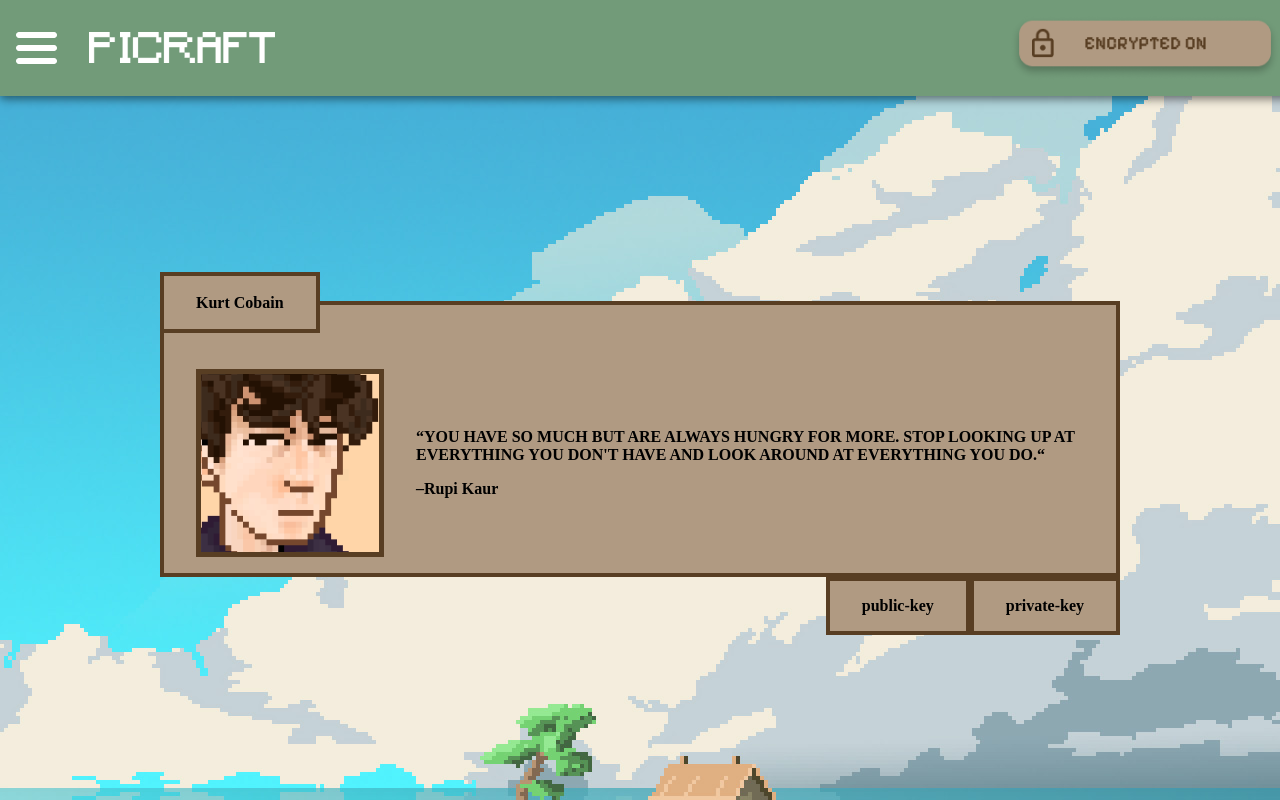
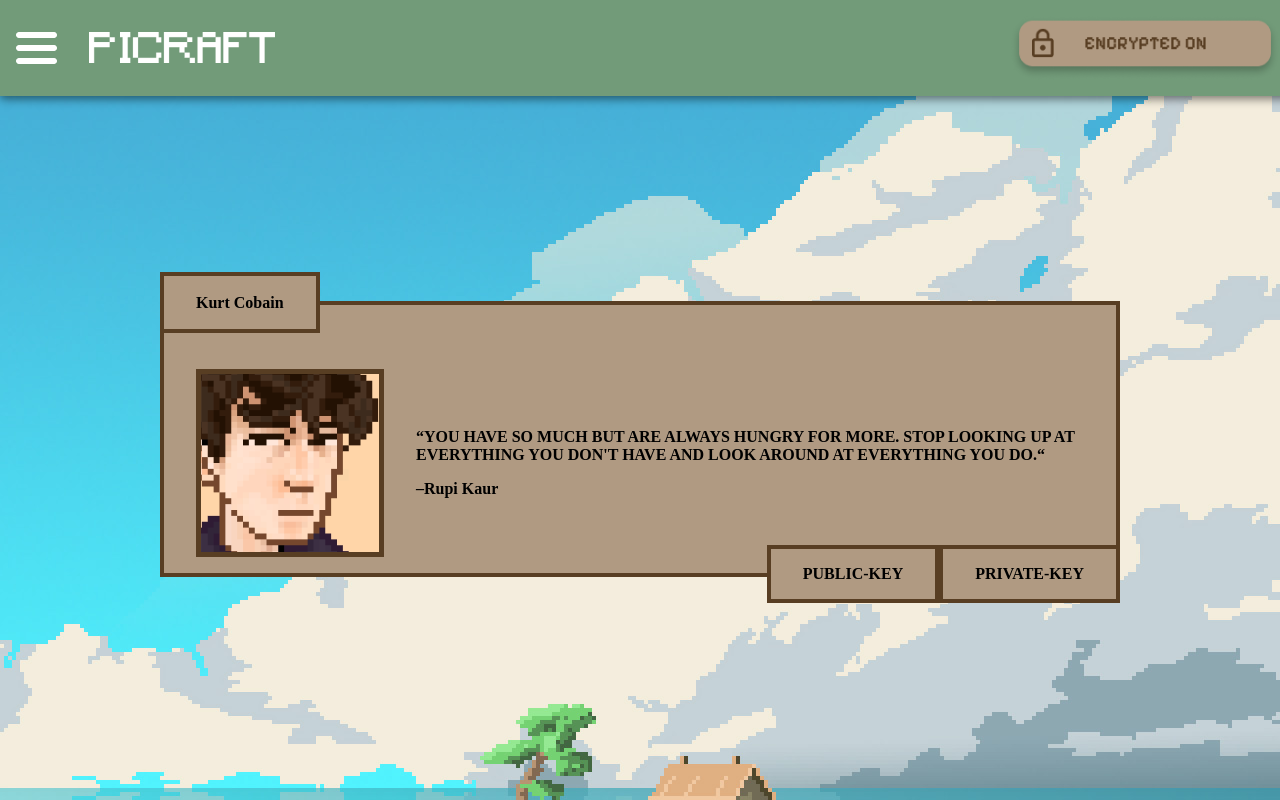
Before and after one commit to agw2005/rsa-encryption-discrete-math-v2, a React (Vite) app: page / in a window 1280 px wide. Shown: the top 800 px of the page. Built offline with nearby package versions, Linux system fonts and the light colour scheme.

Commit message:
priv and pub key buttons done

```diff
--- a/src/index.css
+++ b/src/index.css
@@ -1,6 +1,8 @@
 :root {
   --primary-color: #729b79;
+  --primary-complement-color: #9b7294;
   --secondary-color: #b09a82;
+  --secondary-complement-color: #8298b0;
   --primary-border: 0.3rem solid #583e23;
   --box-border-test-black: 0.3rem solid black;
   --box-border-test-red: 0.3rem solid red;
@@ -104,11 +106,22 @@ header {
   z-index: 10;
 }
 
-.keys > * {
+.keys > div {
   position: relative;
+  bottom: 2rem;
   padding: 0rem 2rem;
   border: var(--primary-border);
   background-color: var(--secondary-color);
+  text-transform: uppercase;
+  cursor: pointer;
+}
+
+.pub-key:hover {
+  background-color: var(--secondary-complement-color);
+}
+
+.priv-key:hover {
+  background-color: var(--secondary-complement-color);
 }
 
 /* Message Section !!! */
```
